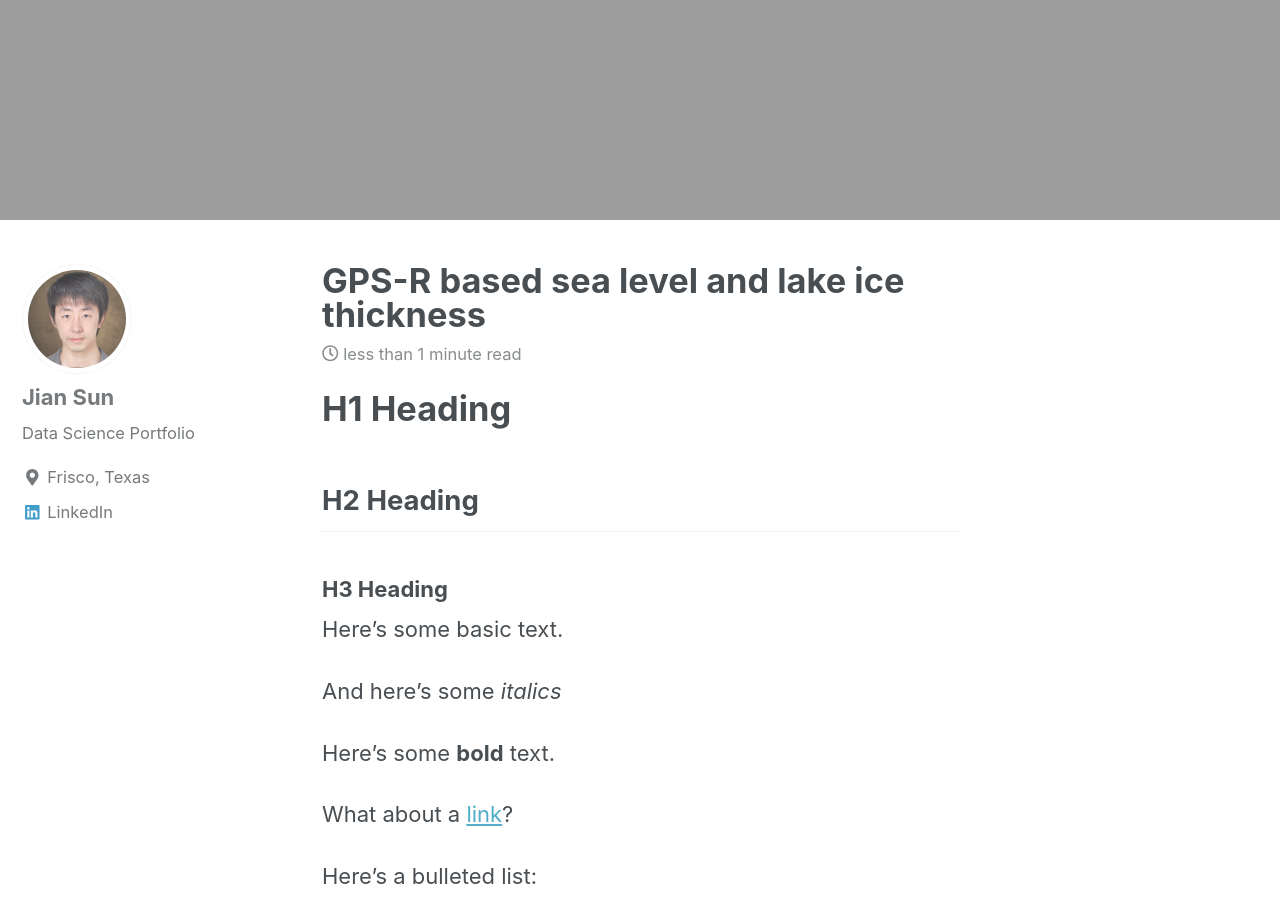
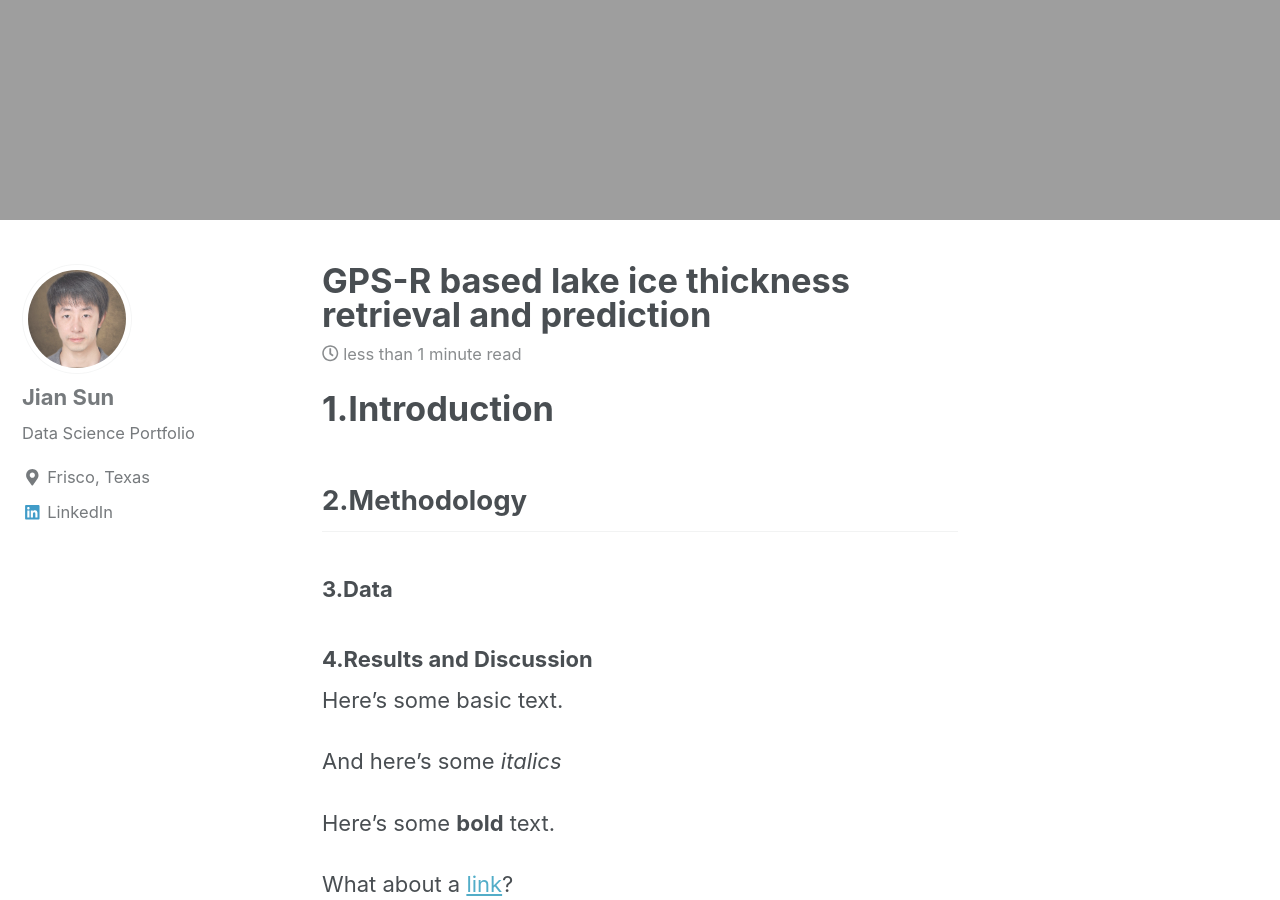
Before and after one commit to jianv/jianv.github.io, a Jekyll site: the page built from _posts/2017-08-21-GPSR.md, in a window 1280 px wide and 900 px high, scrolled down 840 px. Built offline with Jekyll 4.4.1, drawn with Linux system fonts in a browser that asks for light colours; nearby versions of some CDN libraries; formulas are drawn with MathJax 3; some of the changed text lies outside the part shown.

Commit message:
Update 2017-08-21-GPSR.md

```diff
--- a/_posts/2017-08-21-GPSR.md
+++ b/_posts/2017-08-21-GPSR.md
@@ -1,19 +1,20 @@
 ---
-title: "GPS-R based sea level and lake ice thickness"
+title: "GPS-R based lake ice thickness retrieval and prediction"
 date: 2017-08-21
-tags: [GPS, Fourier Transform, regression]
+tags: [GPS, Fourier Transform, Regression, Image Classification]
 header:
   image: "/images/gps/1_gnssr_schematic.png"
-excerpt: "Machine Learning, Perceptron, Data Science"
+excerpt: "GPS-R based lake ice thickness retrieval and prediction"
 mathjax: "true"
 ---
 
-# H1 Heading
+# 1.Introduction
 
-## H2 Heading
+## 2.Methodology
 
-### H3 Heading
+### 3.Data
 
+### 4.Results and Discussion
 Here's some basic text.
 
 And here's some *italics*
```
